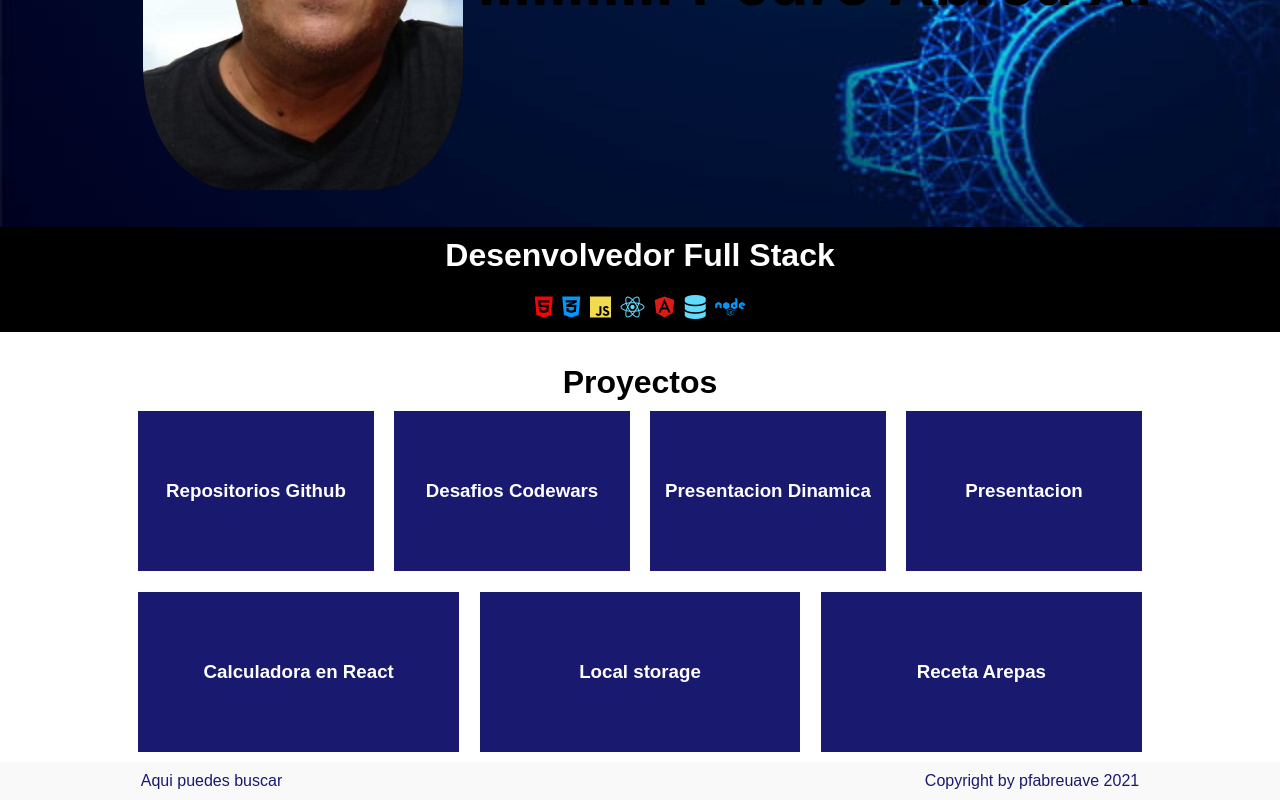
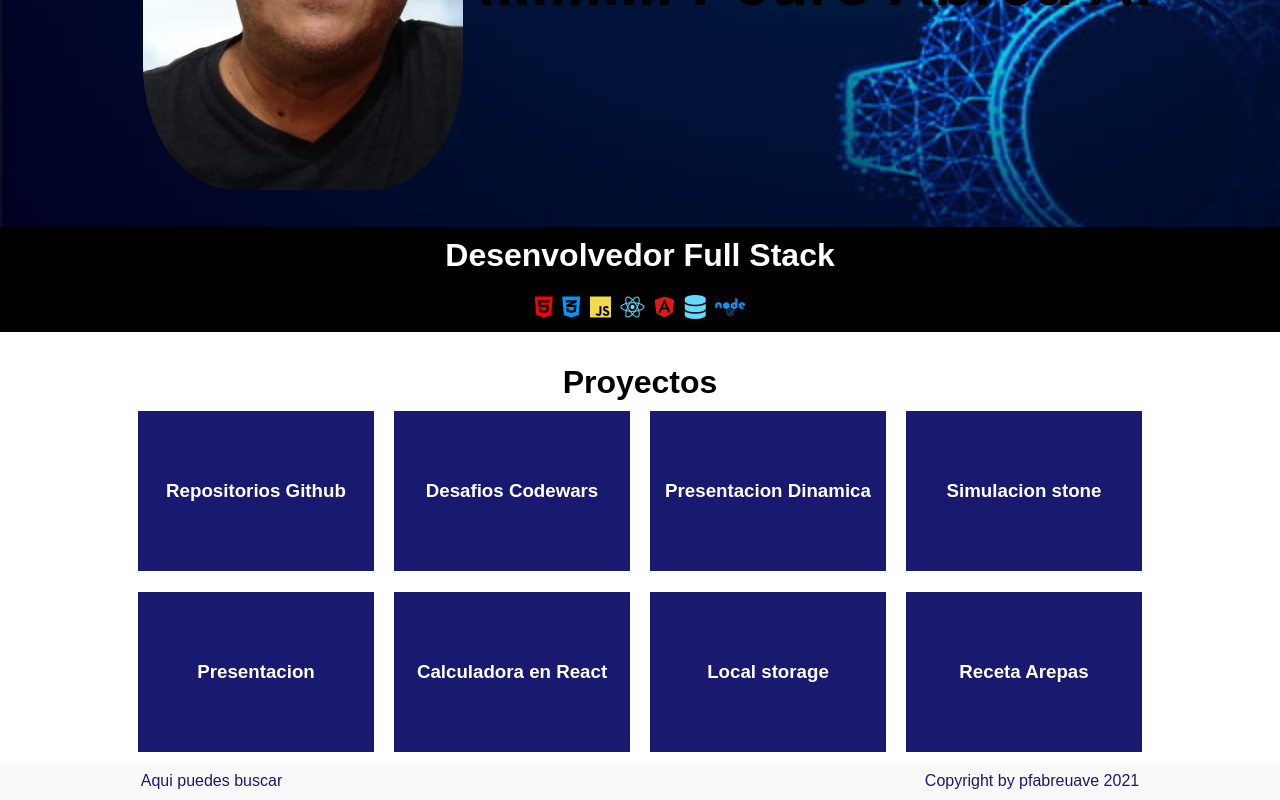
Before and after one commit to pfabreuave/porta-novo-react, a React (Create React App) app: page / in a window 1280 px wide. Shown: the part 359-1159 px from the top of the page. Built offline with nearby package versions, Linux system fonts and the light colour scheme.

Commit message:
se agrega simulacion stone

```diff
--- a/src/Home.js
+++ b/src/Home.js
@@ -59,6 +59,12 @@ function Home() {
                     </div>
 
                     <div>
+                        <a href='https://pfabreuave.github.io/STONE_simulacion/' target='_blank' rel='noreferrer'>
+                            <h3>Simulacion stone</h3>
+                        </a>
+                    </div>
+
+                    <div>
                         <a href='https://presenta-rt.web.app/' target='_blank' rel='noreferrer'>
                             <h3>Presentacion</h3>
                         </a>
```
